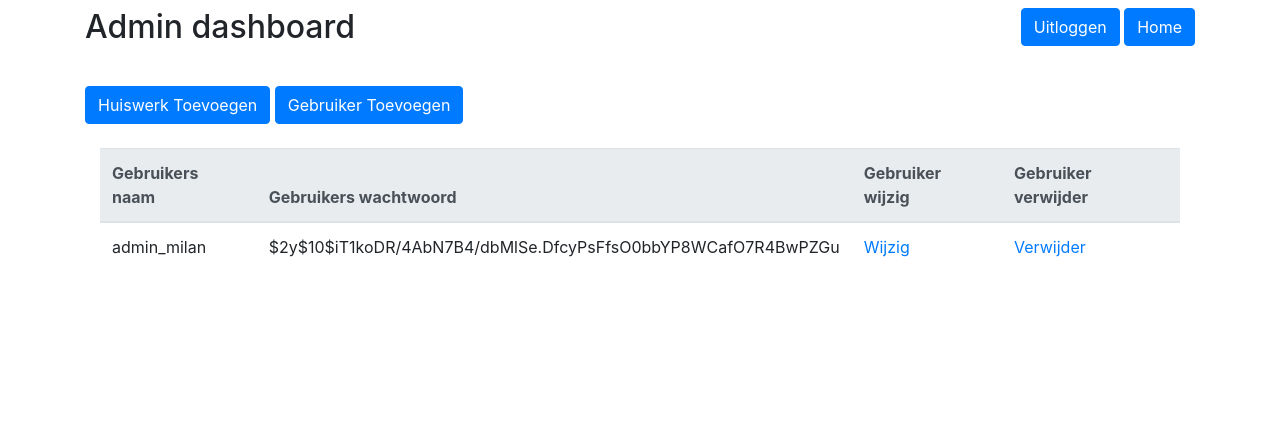
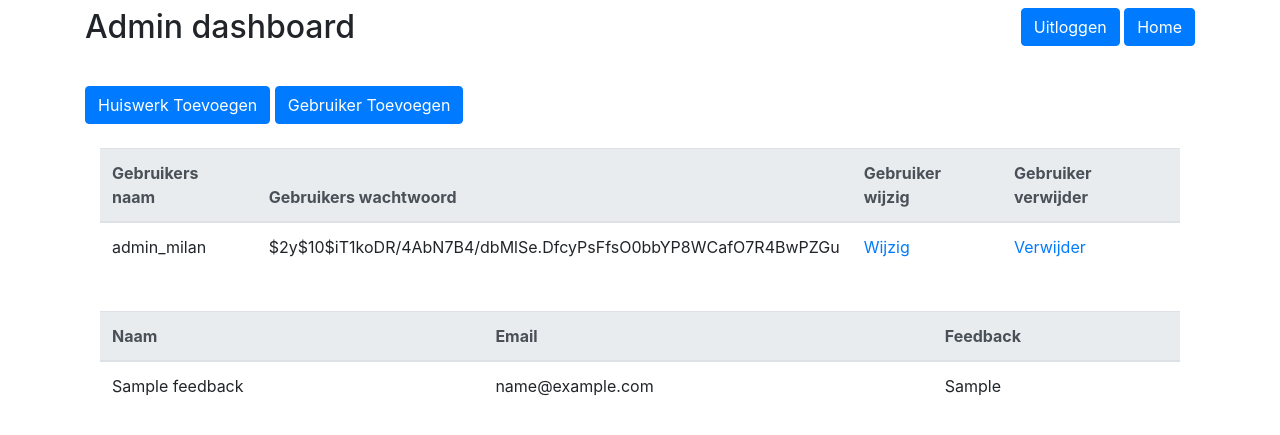
Before and after one commit to Akahama-Patryk/huiswerk-website, a PHP site: page /dashboard/dashboard.php in a window 1280 px wide. Shown: the top 435 px of the page. Run offline with PHP 8.4, Linux system fonts and the light colour scheme; a user stored in the database is signed in; data comes from the database, SQL or seed files in the repository; tables that the repository leaves empty hold one stand-in row (values such as "Sample post").

Commit message:
feedback table display in admin dashboard

```diff
--- a/classes/Homework.php
+++ b/classes/Homework.php
@@ -80,4 +80,40 @@ class Homework
         $fetch = $conn->query("SELECT * FROM subjects");
         return $fetch;
     }
+
+    static public function getFeedback()
+    {
+        $conn = Utility::pdoConnect();
+        $data = $conn->query("select * from feedback");
+        return $data;
+    }
+
+    static public function displayFeedback($data)
+    {
+        ?>
+        <div class="container">
+            <div class='col-md-12'>
+                <form method="get">
+                    <table class='table'>
+                        <thead class='thead-light'>
+                        <tr>
+                            <th scope='col'>Naam</th>
+                            <th scope='col'>Email</th>
+                            <th scope='col'>Feedback</th>
+                        </tr>
+                        <tbody>
+                        <?php foreach ($data as $row) : ?>
+                            <tr>
+                                <td><?= $row['name'] ?></td>
+                                <td><?= $row['email'] ?></td>
+                                <td><?= $row['feedback'] ?></td>
+                            </tr>
+                        <?php endforeach; ?>
+                        </tbody>
+                    </table>
+                </form>
+            </div>
+        </div>
+        <?php
+    }
 }
--- a/dashboard/dashboard.php
+++ b/dashboard/dashboard.php
@@ -38,6 +38,8 @@ Session::start();
     </div>
 </div>
 <br>
-<?= User::displayUsers(User::getUsers())?>
+<?= User::displayUsers(User::getUsers()) ?>
+<br>
+<?= Homework::displayFeedback(Homework::getFeedback()) ?>
 </body>
 </html>
```
